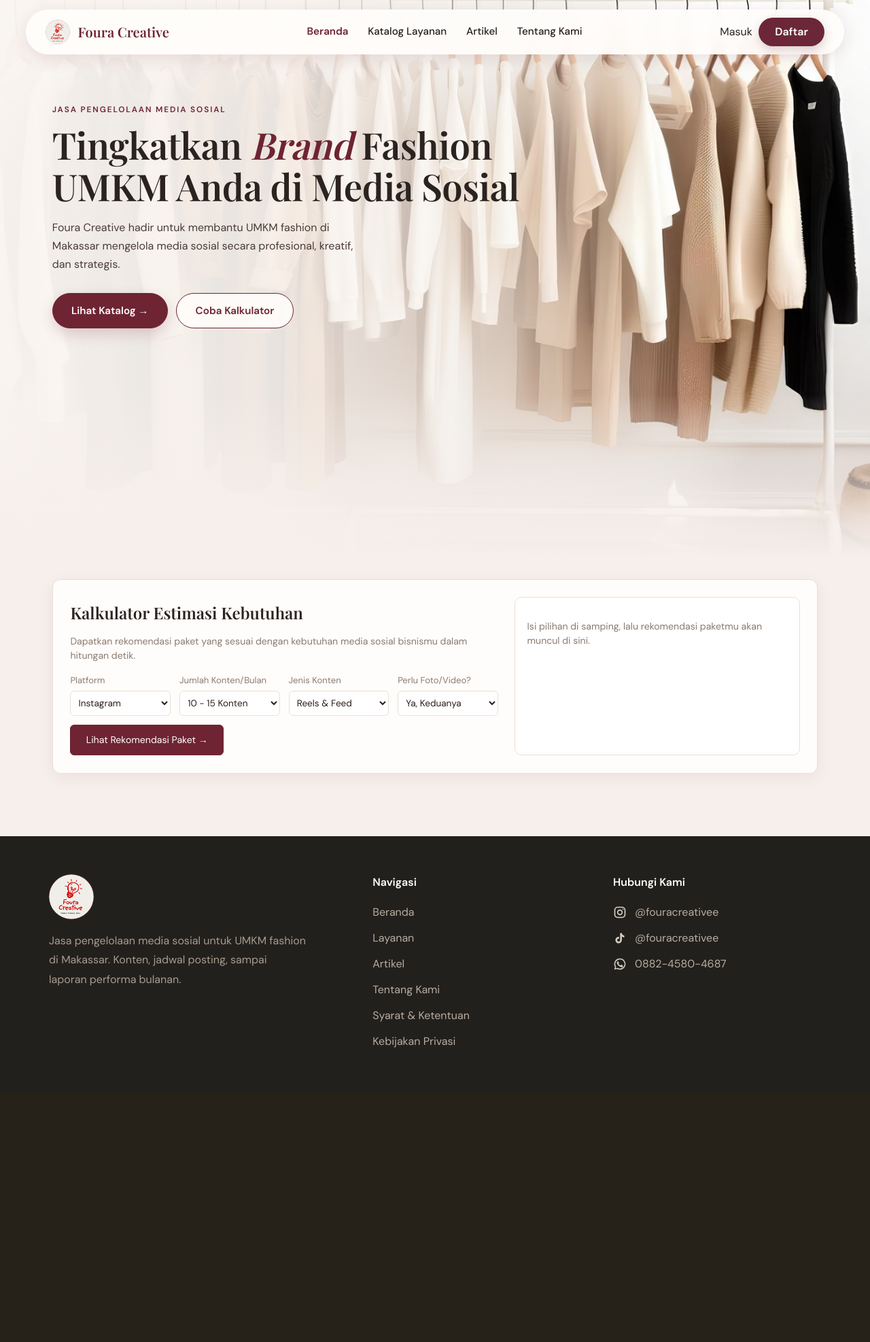
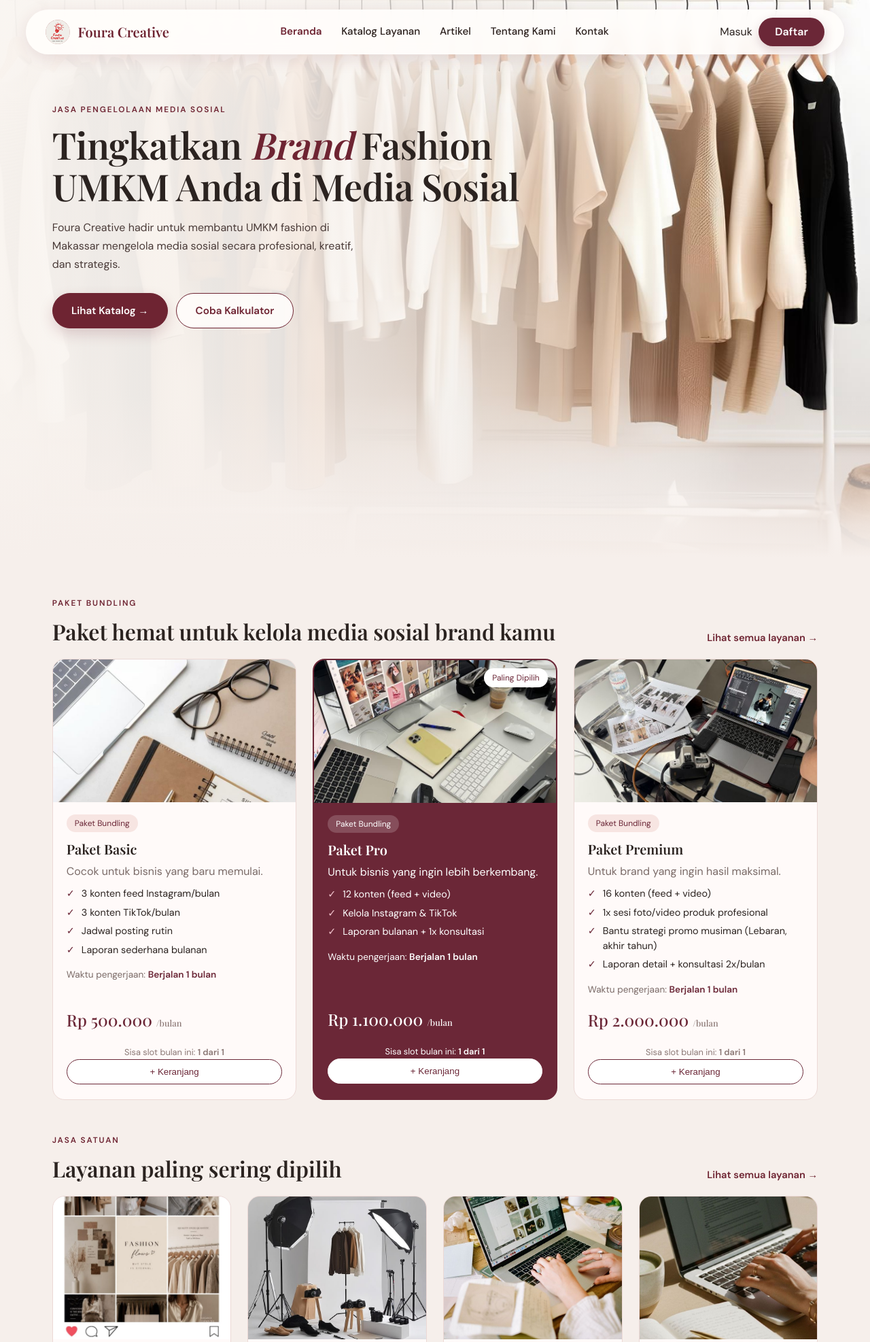
Before and after one commit to ShofiyahJihan/Foura-Node, a Node server app: page / in a window 1280 px wide. Shown: the top 1974 px of the page at 68% size. Before the commit the page ends 1541 px from the top, so only its background shows below. Run offline with Node 20, Linux system fonts and the light colour scheme; data that the repository does not hold is empty; some libraries are stand-ins or nearby versions.

Commit message:
update lagi

```diff
--- a/public/css/style.css
+++ b/public/css/style.css
@@ -2141,3 +2141,17 @@ body{background:#f6efeb;color:#2b2320;font-family:'DM Sans',sans-serif}
   .pd-aksi .pd-btn{display:block;width:100%;text-align:center;box-sizing:border-box;padding-top:14px;padding-bottom:14px}
   .pd-catatan{border:1px solid #ecd9d6;border-radius:14px}
 }
+
+/* ===== Layanan pilihan di beranda ===== */
+#layanan{padding-top:3rem}
+.bl-bagian{margin-bottom:2.4rem}
+.bl-kepala{display:flex;justify-content:space-between;align-items:flex-end;gap:16px;flex-wrap:wrap;margin-bottom:6px}
+.bl-kepala h2{margin:.2rem 0 0;font-size:clamp(1.4rem,2.6vw,2rem);line-height:1.25}
+.bl-lihat{color:var(--maroon);font-weight:600;text-decoration:none;font-size:.92rem;white-space:nowrap}
+.bl-lihat:hover{text-decoration:underline}
+.kp-grid.kp-grid-4{grid-template-columns:repeat(4,minmax(0,1fr))}
+@media(max-width:1100px){.kp-grid.kp-grid-4{grid-template-columns:repeat(2,minmax(0,1fr))}}
+
+/* Link Kontak (menggulung halus ke footer) */
+html{scroll-behavior:smooth}
+#kontak{scroll-margin-top:90px}
--- a/src/routes/public.js
+++ b/src/routes/public.js
@@ -76,6 +76,13 @@ DATA.forEach(k => k.products.forEach(p => {
   };
   URUT_PRODUK.push(norm(p.name));
 }));
+// Jasa satuan yang ditampilkan di beranda (ubah daftar ini kalau mau mengganti rekomendasi)
+const REKOMENDASI_SATUAN = [
+  'Konten Feed Instagram',
+  'Sesi Foto Produk Profesional',
+  'Kelola Instagram',
+  'Laporan Performa Sederhana',
+];
 const URUT_KATEGORI = DATA.map(k => k.name_kategori);
 const idx = (arr, v) => { const i = arr.indexOf(v); return i === -1 ? 999 : i; };
 
@@ -94,7 +101,20 @@ router.get('/', async (req, res, next) => {
       order: [['price', 'ASC']],
     });
     const kalk = hitung(req.query, paket);
-    res.render('beranda', { title: 'Beranda', kategori, produk, kalk });
+
+    // Pilihan layanan di beranda: semua paket bundling + beberapa jasa satuan unggulan
+    const semua = (await Product.findAll({ include: [{ model: CategoryProduct, as: 'category' }] }))
+      .map(x => x.get({ plain: true }));
+    semua.forEach(x => Object.assign(x, META[norm(x.name)] || {}));
+    const berandaPaket = semua
+      .filter(x => x.category && x.category.name_kategori === KATEGORI_PAKET)
+      .sort((a, b) => Number(a.price) - Number(b.price));
+    const berandaSatuan = REKOMENDASI_SATUAN
+      .map(n => semua.find(x => norm(x.name) === norm(n)))
+      .filter(Boolean);
+    const kuota = await statusKuota();
+
+    res.render('beranda', { title: 'Beranda', kategori, produk, kalk, berandaPaket, berandaSatuan, kuota });
   } catch (e) { next(e); }
 });
 
--- a/src/views/beranda.ejs
+++ b/src/views/beranda.ejs
@@ -34,6 +34,44 @@
       <a class="btn ghost" href="#kalkulator"><%= S.banner_tombol2 %></a>
     </div>
   </div>
+</section>
+
+
+<!-- ===== LAYANAN PILIHAN ===== -->
+<section class="page" id="layanan">
+  <% if (berandaPaket.length) { %>
+  <div class="bl-bagian">
+    <div class="bl-kepala">
+      <div>
+        <p class="eyebrow">Paket Bundling</p>
+        <h2>Paket hemat untuk kelola media sosial brand kamu</h2>
+      </div>
+      <a class="bl-lihat" href="/katalog">Lihat semua layanan →</a>
+    </div>
+    <div class="kp-grid">
+      <% berandaPaket.forEach(p => { %>
+        <%- include('partials/kartu-produk', { p }) %>
+      <% }) %>
+    </div>
+  </div>
+  <% } %>
+
+  <% if (berandaSatuan.length) { %>
+  <div class="bl-bagian">
+    <div class="bl-kepala">
+      <div>
+        <p class="eyebrow">Jasa Satuan</p>
+        <h2>Layanan paling sering dipilih</h2>
+      </div>
+      <a class="bl-lihat" href="/katalog">Lihat semua layanan →</a>
+    </div>
+    <div class="kp-grid kp-grid-4">
+      <% berandaSatuan.forEach(p => { %>
+        <%- include('partials/kartu-produk', { p }) %>
+      <% }) %>
+    </div>
+  </div>
+  <% } %>
 </section>
 
 
--- a/src/views/partials/footer.ejs
+++ b/src/views/partials/footer.ejs
@@ -23,7 +23,7 @@
       </div>
 
 
-      <div class="ft-col">
+      <div class="ft-col" id="kontak">
         <h4>Hubungi Kami</h4>
         <ul class="ft-kontak">
           <li>
--- a/src/views/partials/header.ejs
+++ b/src/views/partials/header.ejs
@@ -50,6 +50,7 @@
       <a href="/katalog" class="<%= path.startsWith('/katalog') || path.startsWith('/produk') ? 'active' : '' %>">Katalog Layanan</a>
       <a href="/artikel" class="<%= path.startsWith('/artikel') ? 'active' : '' %>">Artikel</a>
       <a href="/tentang" class="<%= path.startsWith('/tentang') ? 'active' : '' %>">Tentang Kami</a>
+      <a href="#kontak" class="nav-kontak">Kontak</a>
       <% if (!(typeof user !== 'undefined' && user)) { %><a href="/masuk" class="link-masuk">Masuk</a><% } %>
     </nav>
 
```
